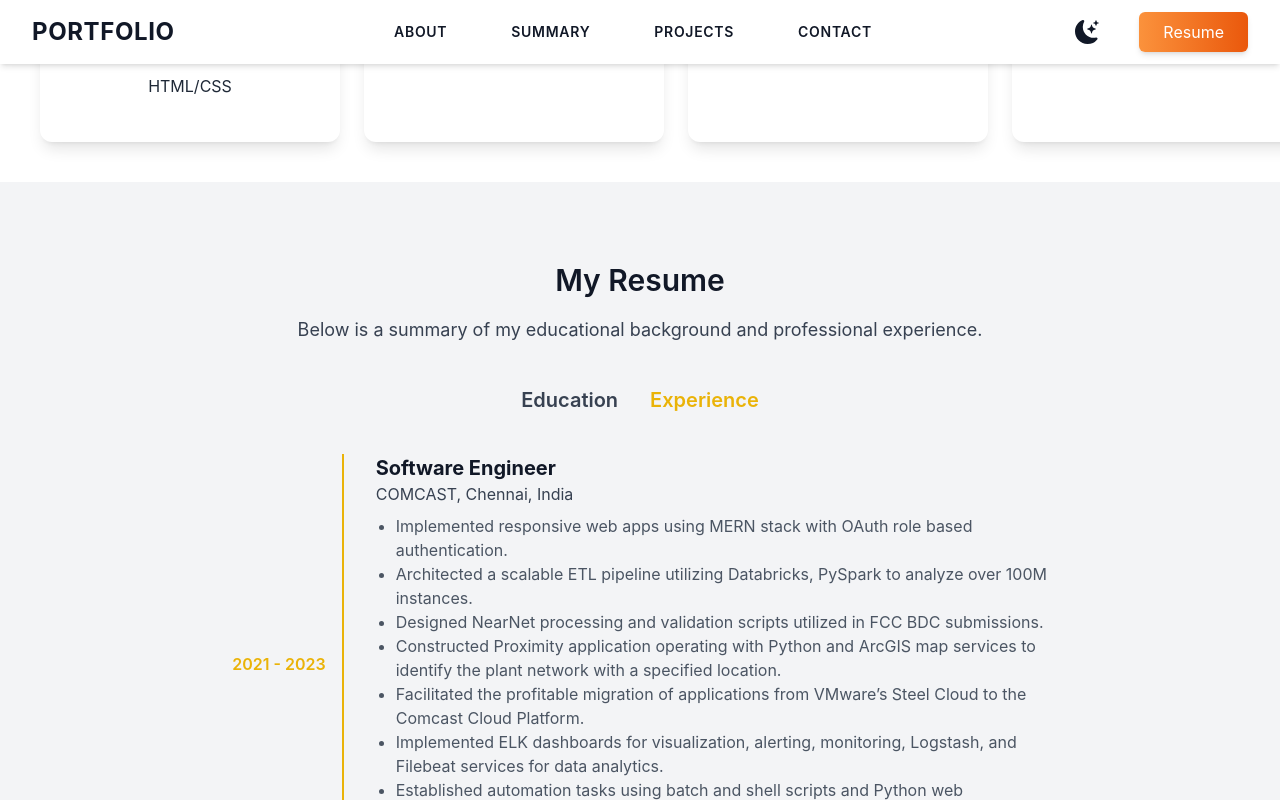
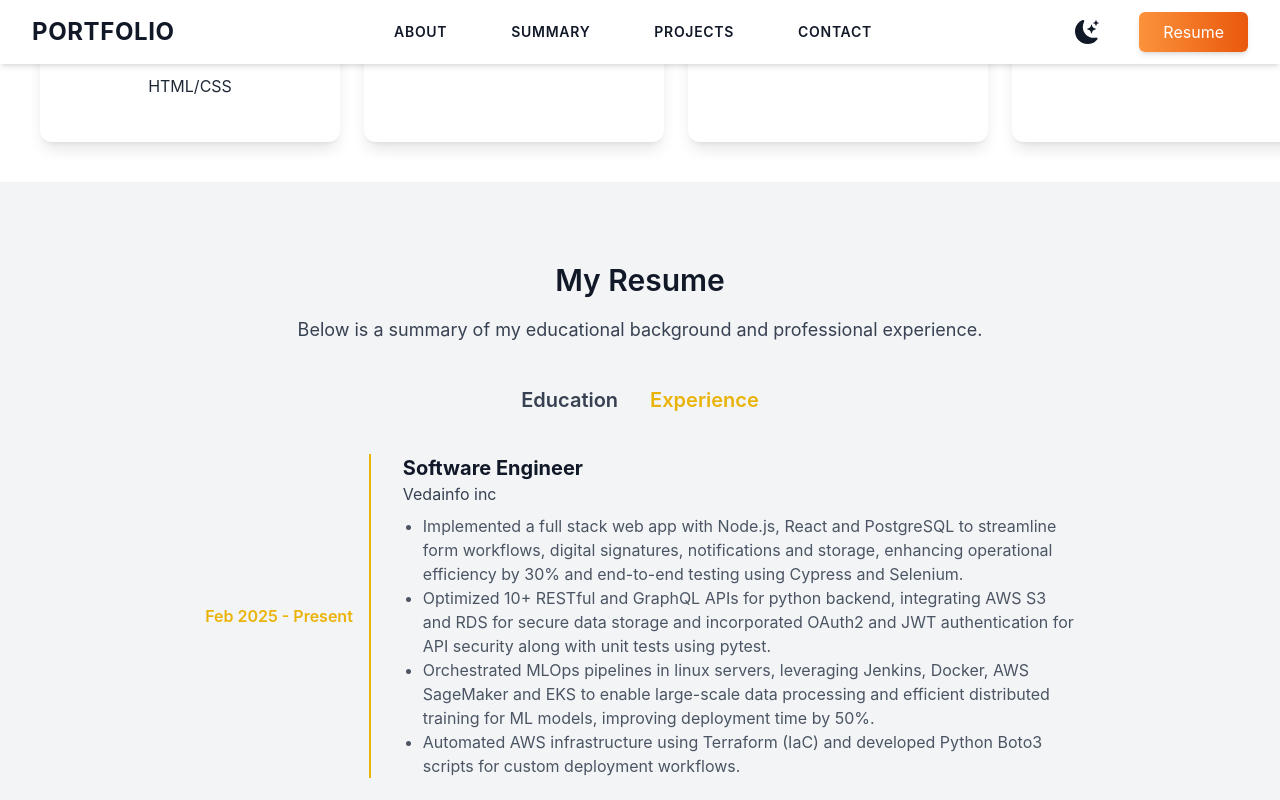
Before and after one commit to anudeepkotaru/portfolio, a React (Create React App) app: page / in a window 1280 px wide. Both pictures are taken after a click on the button "Experience". Shown: the part 2286-3086 px from the top of the page. Built offline with nearby package versions, Linux system fonts and the light colour scheme.

Commit message:
Modified Experience

```diff
--- a/src/components/ResumeSection.js
+++ b/src/components/ResumeSection.js
@@ -45,7 +45,7 @@ export default function ResumeSection() {
               <div className="flex justify-center">
                 <div className="flex items-center space-x-4">
                   <span className="text-yellow-500 font-semibold">
-                  2023 - 2024
+                  2023 - 2025
                   </span>
                   <div className="border-l-2 border-yellow-500 h-full"></div>
                 </div>
@@ -95,7 +95,29 @@ export default function ResumeSection() {
               <div className="flex justify-center">
                 <div className="flex items-center space-x-4">
                   <span className="text-yellow-500 font-semibold">
-                  2021 - 2023
+                    Feb 2025 - Present
+                  </span>
+                  <div className="border-l-2 border-yellow-500 h-full"></div>
+                </div>
+                <div className="ml-8 max-w-2xl">
+                  <h4 className="text-xl font-bold text-gray-900 dark:text-gray-100">
+                    Software Engineer
+                  </h4>
+                  <p className="text-gray-700 dark:text-gray-300">
+                  Vedainfo inc
+                  </p>
+                  <ul className="mt-2 text-gray-600 dark:text-gray-400 list-disc pl-5">
+                    <li>Implemented a full stack web app with Node.js, React and PostgreSQL to streamline form workflows, digital signatures, notifications and storage, enhancing operational efficiency by 30% and end-to-end testing using Cypress and Selenium.</li>
+                    <li>Optimized 10+ RESTful and GraphQL APIs for python backend, integrating AWS S3 and RDS for secure data storage and incorporated OAuth2 and JWT authentication for API security along with unit tests using pytest.</li>
+                    <li>Orchestrated MLOps pipelines in linux servers, leveraging Jenkins, Docker, AWS SageMaker and EKS to enable large-scale data processing and efficient distributed training for ML models, improving deployment time by 50%.</li>
+                    <li>Automated AWS infrastructure using Terraform (IaC) and developed Python Boto3 scripts for custom deployment workflows.</li>
+                  </ul>
+                </div>
+              </div>
+              <div className="flex justify-center mt-10">
+                <div className="flex items-center space-x-4">
+                  <span className="text-yellow-500 font-semibold">
+                    Feb 2021 - July 2023
                   </span>
                   <div className="border-l-2 border-yellow-500 h-full"></div>
                 </div>
@@ -104,7 +126,7 @@ export default function ResumeSection() {
                   Software Engineer
                   </h4>
                   <p className="text-gray-700 dark:text-gray-300">
-                  COMCAST, Chennai, India
+                  COMCAST
                   </p>
                   <ul className="mt-2 text-gray-600 dark:text-gray-400 list-disc pl-5">
                     <li>Implemented responsive web apps using MERN stack with OAuth role based authentication.</li>
@@ -121,16 +143,16 @@ export default function ResumeSection() {
               <div className="flex justify-center mt-10">
                 <div className="flex items-center space-x-4">
                   <span className="text-yellow-500 font-semibold">
-                  2021 - 2021
+                    May 2020 - Jan 2021
                   </span>
                   <div className="border-l-2 border-yellow-500 h-full"></div>
                 </div>
                 <div className="ml-8 max-w-2xl">
                   <h4 className="text-xl font-bold text-gray-900 dark:text-gray-100">
-                    Software Engineer Intern
+                    Software Development Engineer
                   </h4>
                   <p className="text-gray-700 dark:text-gray-300">
-                  COMCAST, Chennai, India
+                  Momentum Business Solutions Pvt Ltd
                   </p>
                   <ul className="mt-2 text-gray-600 dark:text-gray-400 list-disc pl-5">
                     <li>Engineered robust Object Detection models utilizing advanced Deep Learning techniques and YOLO to accurately categorize network devices.</li>
@@ -140,6 +162,7 @@ export default function ResumeSection() {
                   </ul>
                 </div>
               </div>
+
               {/* <div className="flex justify-center mt-10">
                 <div className="flex items-center space-x-4">
                   <span className="text-yellow-500 font-semibold">
```
